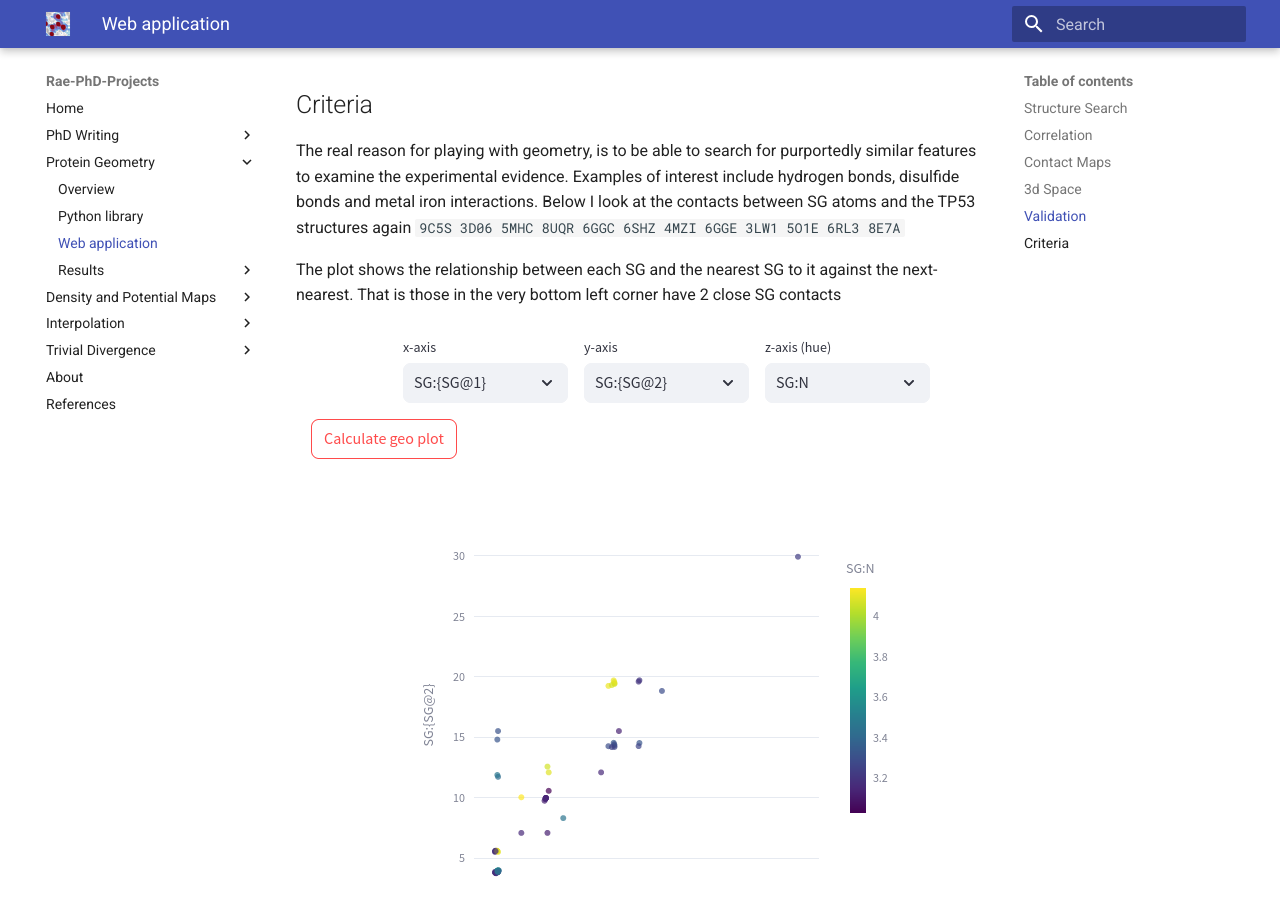
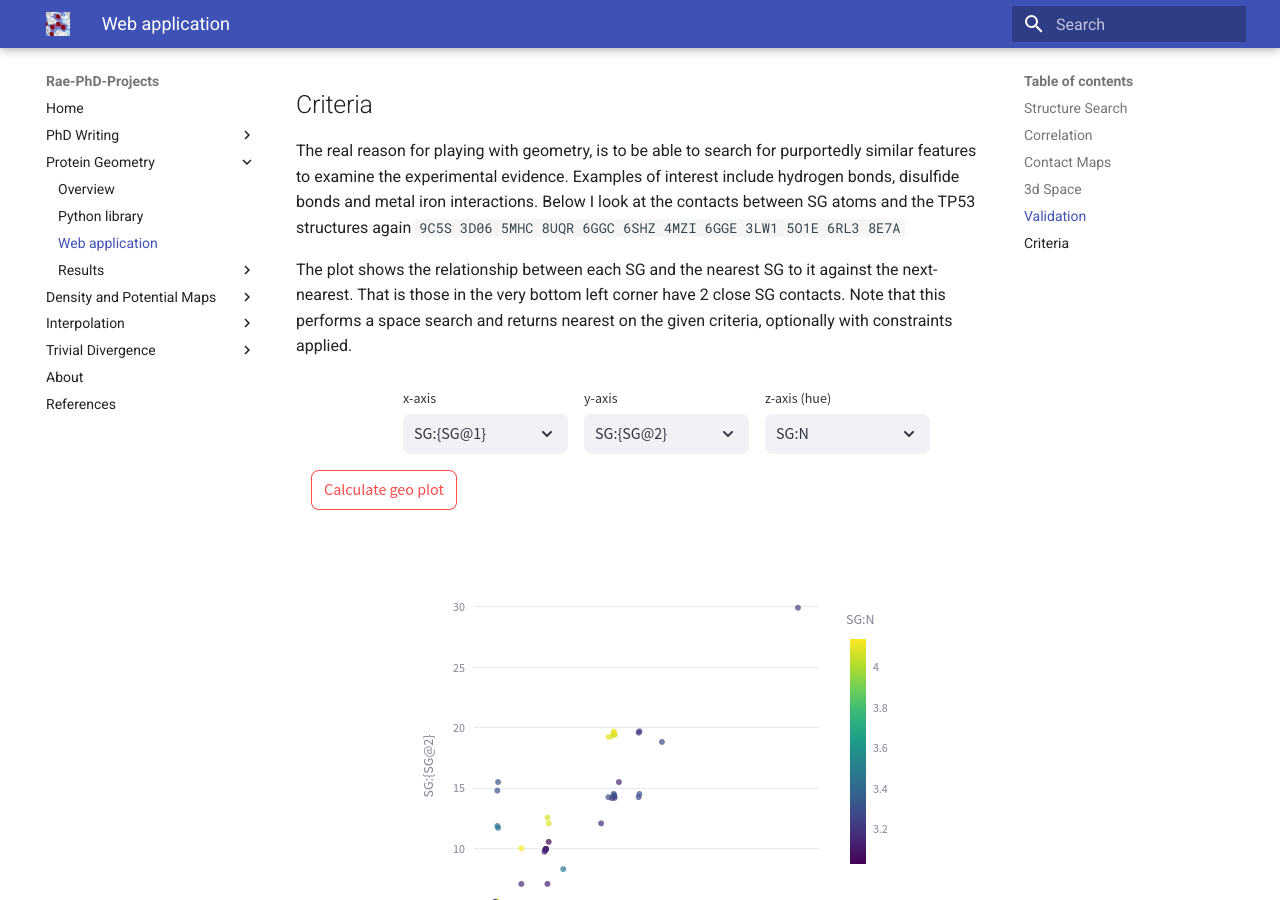
Before and after one commit to rae-gh/rae, an MkDocs documentation site: the page built from docs/geometry/prometry.md, in a window 1280 px wide and 900 px high, scrolled down 4678 px. Built offline with MkDocs 1.6.1 and Material for MkDocs 9.7.7, drawn with Linux system fonts in a browser that asks for light colours.

Commit message:
Further comment

```diff
--- a/docs/geometry/prometry.md
+++ b/docs/geometry/prometry.md
@@ -65,7 +65,9 @@ disulfide bonds and metal iron interactions. Below I look at the contacts betwee
 and the TP53 structures again `9C5S 3D06 5MHC 8UQR 6GGC 6SHZ 4MZI 6GGE 3LW1 5O1E 6RL3 8E7A`
 
 The plot shows the relationship between each SG and the nearest SG to it against the next-nearest.
-That is those in the very bottom left corner have 2 close SG contacts
+That is those in the very bottom left corner have 2 close SG contacts.
+Note that this performs a space search and returns nearest on the given criteria,
+optionally with constraints applied.
 
 ![alt text](sg-crit.png)
 
```
